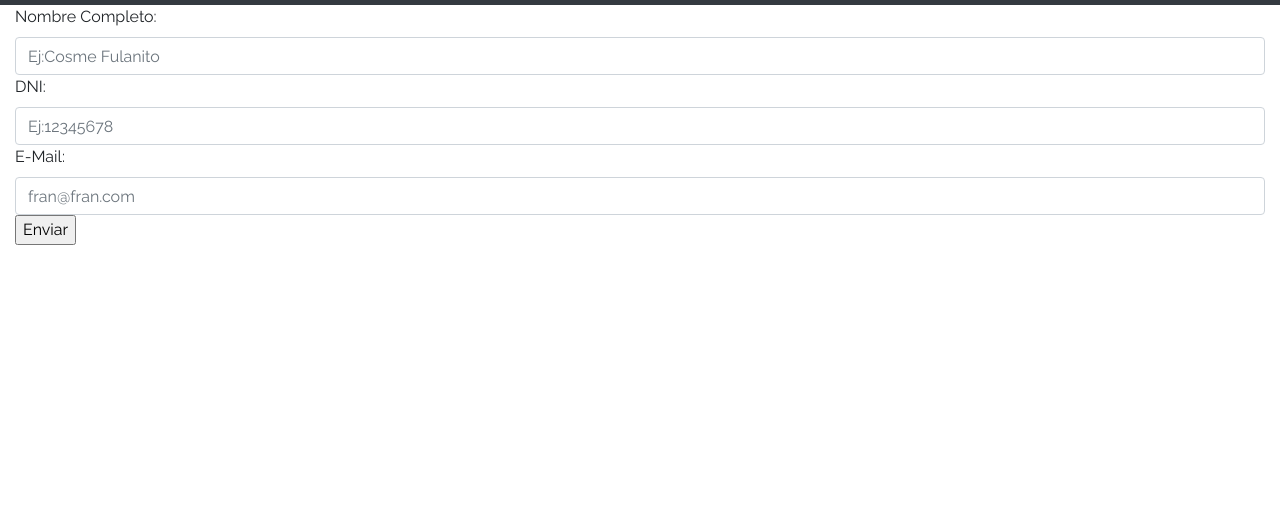
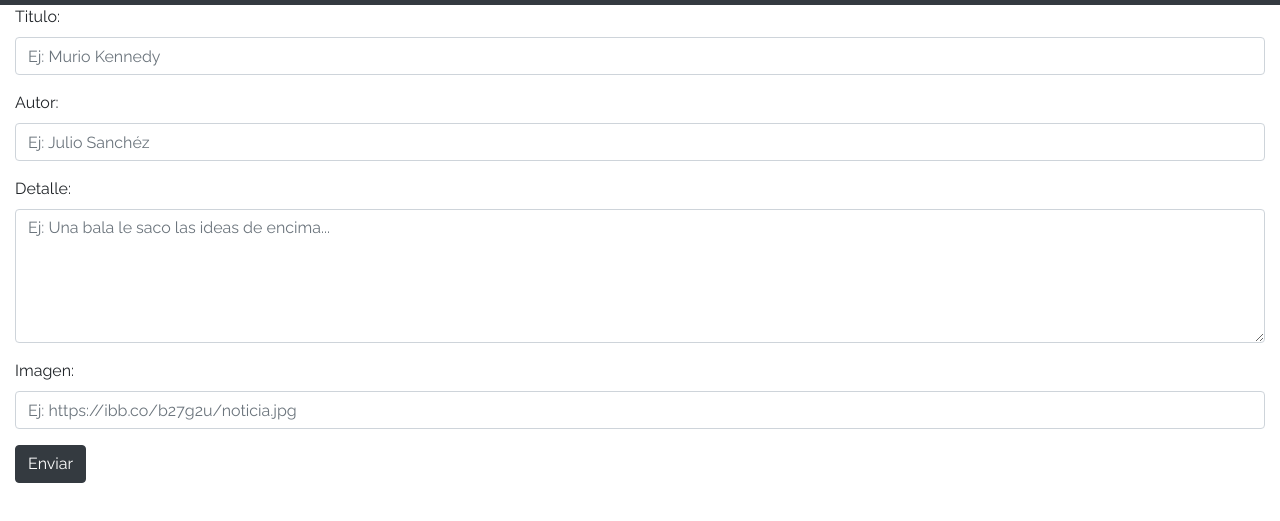
Before and after one commit to FranciscoCampana/m1-05, a website: page public/formulario.html in a window 1280 px wide. Shown: the part 51-572 px from the top of the page. Drawn offline with nearby package versions, Linux system fonts and the light colour scheme.

Commit message:
Programando endpoint para capturar datos via POST

```diff
--- a/package.json
+++ b/package.json
@@ -18,6 +18,8 @@
   "homepage": "https://github.com/FranciscoCampana/m1-05#readme",
   "dependencies": {
     "fs": "0.0.1-security",
-    "http": "0.0.0"
+    "http": "0.0.0",
+    "nodemon": "^1.19.1",
+    "querystring": "^0.2.0"
   }
 }
--- a/public/formulario.html
+++ b/public/formulario.html
@@ -62,23 +62,34 @@
 
     <main class="container-fluid">
 
-    <form action="" method="">
+    <form action="./enviar" method="post">
+  <div class="form-group">
+    <label for="titulo">Titulo:</label>
+    <input type="text" name="titulo" class="form-control" placeholder="Ej: Murio Kennedy">
+  </div>
 
+  <div class="form-group">
+    <label for="autor">Autor:</label>
+    <input type="text" name="autor" class="form-control" placeholder="Ej: Julio Sanchéz">
+  </div>
 
-      <label for="nombre">Nombre Completo:</label>
-      <input type="text" name="nombre" class="form-control" placeholder="Ej:Cosme Fulanito">
+  <div class="form-group">
+    <label for="detalle">Detalle:</label>
+    <textarea name="detalle" class="form-control" rows="5" placeholder="Ej: Una bala le saco las ideas de encima..."></textarea>
+  </div>
 
+  <div class="form-group">
+    <label for="imagen">Imagen:</label>
+    <input type="text" name="imagen" class="form-control" placeholder="Ej: https://ibb.co/b27g2u/noticia.jpg">
+  </div>
 
-      <label for="">DNI:</label>
-      <input type="number" name="dni" class="form-control" placeholder="Ej:12345678">
-
-
-      <label for="">E-Mail:</label>
-      <input type="email" name="correo" class="form-control" placeholder="fran@fran.com">
-
-      <input type="submit" value="Enviar">
-
-    </form>
+  <div class="form-group">
+    <!--
+    <button type="submit" class="btn btn-primary">Enviar</button>
+    -->
+    <input type="submit" value="Enviar" class="btn btn-dark">
+  </div>
+</form>
 
     </main>
 
```
Also changed, not shown: index.js (+17 -0 lines), 1 other file.
